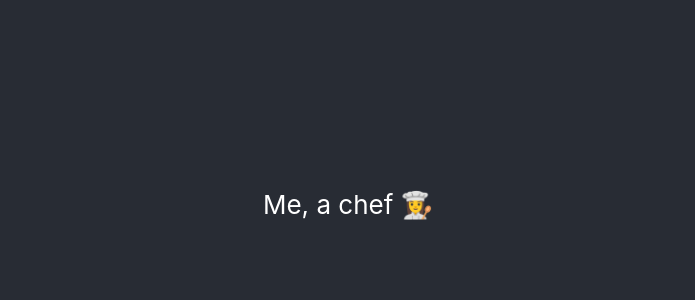
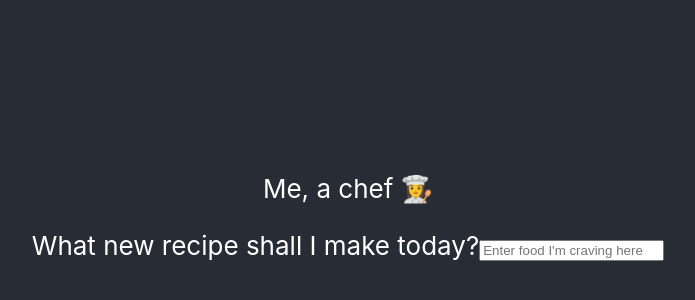
Before and after one commit to genacatharine/practicereact, a React (Create React App) app: page / in a window 1280 px wide. Shown: the part 196-496 px from the top of the page, without its empty margins (292-987 px from the left). Built offline with nearby package versions, Linux system fonts and the light colour scheme.

Commit message:
adding search bar

```diff
--- a/src/App.js
+++ b/src/App.js
@@ -1,10 +1,12 @@
 import "./App.css";
+import SearchBar from "./SearchBar";
 
 function App() {
   return (
     <div className="App">
       <header className="App-header">
         <p>Me, a chef 👩‍🍳</p>
+        <SearchBar />
       </header>
     </div>
   );
--- /dev/null
+++ b/src/SearchBar.js
@@ -0,0 +1,19 @@
+import React, { useState } from "react";
+
+const SearchBar = () => {
+  const [search, updateSearch] = useState("");
+
+  return (
+    <div id="search-bar">
+      <label>What new recipe shall I make today?</label>
+      <input
+        type="text"
+        value={search}
+        onChange={(e) => updateSearch(e.target.value)}
+        placeholder="Enter food I'm craving here"
+      ></input>
+    </div>
+  );
+};
+
+export default SearchBar;
```
Also changed, not shown: src/SearchResults.js (added).
